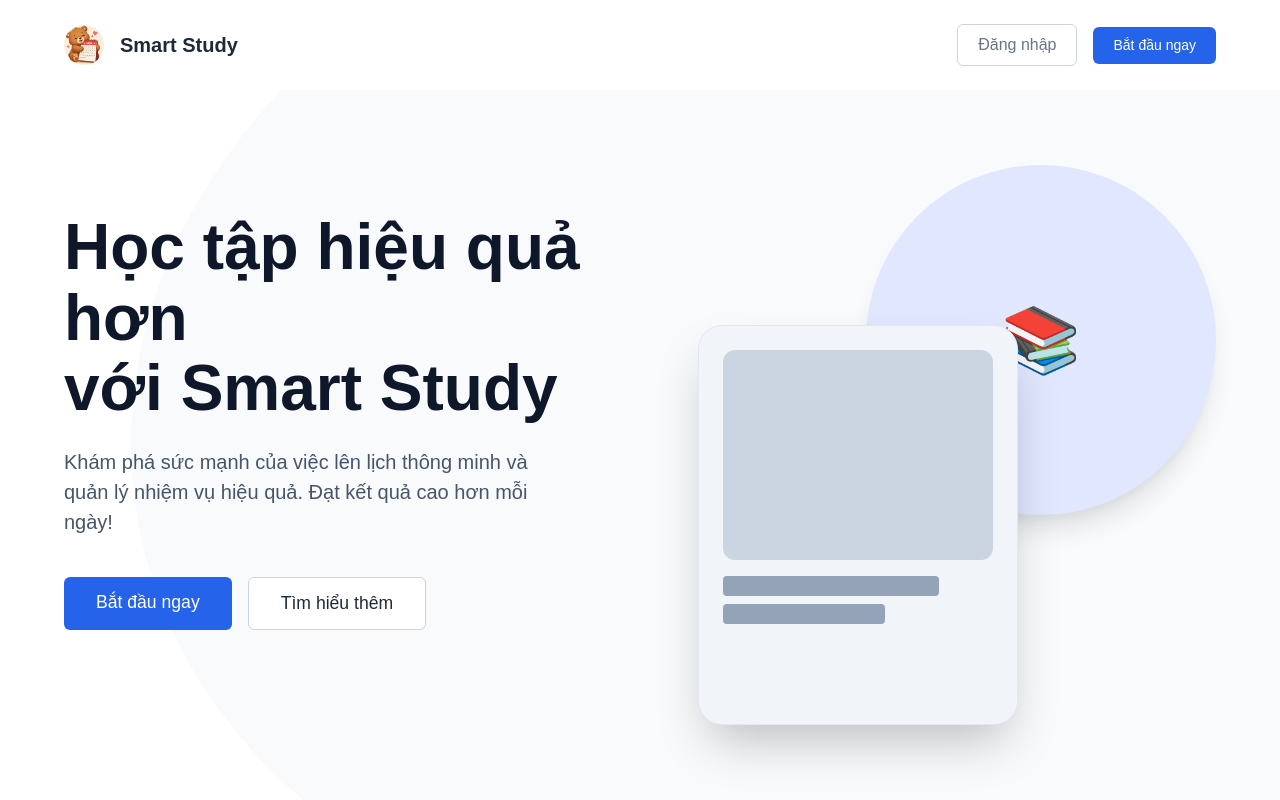
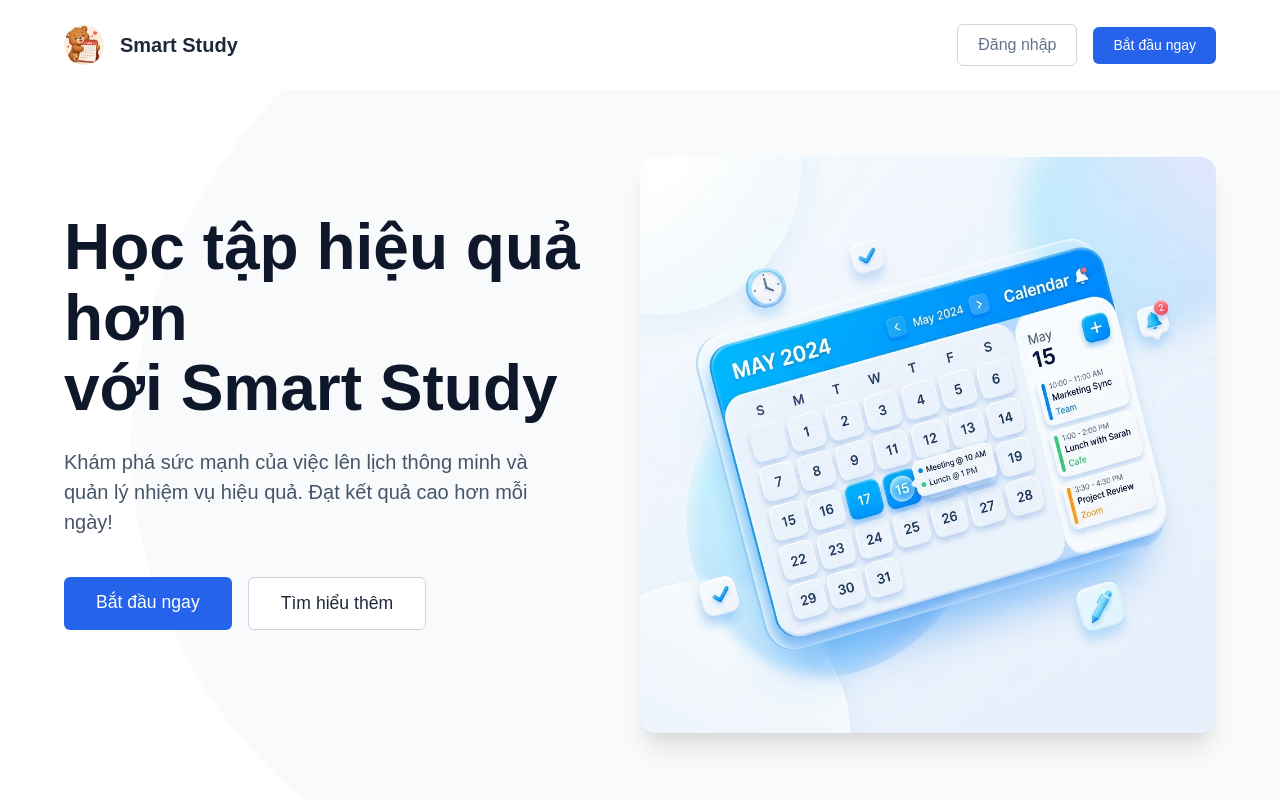
Before and after one commit to vutoncode/SmartStudy_Scheduler, a React (Vite) app: page /welcome in a window 1280 px wide. Built offline with nearby package versions, Linux system fonts and the light colour scheme; no server answers; the HTML template or start-up script is replaced by a standard one.

Commit message:
Chỉnh sửa trang giới thiệu

```diff
--- a/src/pages/Landing.jsx
+++ b/src/pages/Landing.jsx
@@ -60,30 +60,18 @@ const Landing = () => {
             </div>
           </div>
 
-          {/* Right Visual Content (CSS layout simulating images) */}
-          <div style={{ flex: '1 1 500px', position: 'relative', height: '600px', display: 'flex', justifyContent: 'center' }}>
-
-            {/* Top right circular block */}
-            <div style={{
-              position: 'absolute', top: '20px', right: '0', width: '350px', height: '350px',
-              borderRadius: '50%', backgroundColor: '#e0e7ff', overflow: 'hidden',
-              boxShadow: '0 20px 25px -5px rgba(0, 0, 0, 0.1), 0 10px 10px -5px rgba(0, 0, 0, 0.04)',
-              display: 'flex', alignItems: 'center', justifyContent: 'center'
-            }}>
-               <div style={{ fontSize: '4rem' }}>📚</div>
-            </div>
-
-            {/* Bottom left rounded block */}
-            <div style={{
-              position: 'absolute', bottom: '20px', left: '10%', width: '320px', height: '400px',
-              borderRadius: '24px', backgroundColor: '#f1f5f9', border: '1px solid #e2e8f0',
-              boxShadow: '0 25px 50px -12px rgba(0, 0, 0, 0.25)', overflow: 'hidden',
-              display: 'flex', flexDirection: 'column', padding: '1.5rem'
-            }}>
-              <div style={{ width: '100%', height: '60%', backgroundColor: '#cbd5e1', borderRadius: '12px', marginBottom: '1rem' }}></div>
-              <div style={{ width: '80%', height: '20px', backgroundColor: '#94a3b8', borderRadius: '4px', marginBottom: '0.5rem' }}></div>
-              <div style={{ width: '60%', height: '20px', backgroundColor: '#94a3b8', borderRadius: '4px' }}></div>
-            </div>
+          {/* Right Visual Content (Calendar Image) */}
+          <div style={{ flex: '1 1 500px', position: 'relative', display: 'flex', justifyContent: 'center', alignItems: 'center' }}>
+            <img
+              src="/calendar-hero.png"
+              alt="Calendar Interface"
+              style={{
+                maxWidth: '100%',
+                height: 'auto',
+                borderRadius: '16px',
+                boxShadow: '0 20px 25px -5px rgba(0, 0, 0, 0.1), 0 10px 10px -5px rgba(0, 0, 0, 0.04)'
+              }}
+            />
           </div>
 
         </div>
```
Also changed, not shown: public/calendar-hero.png (added).
